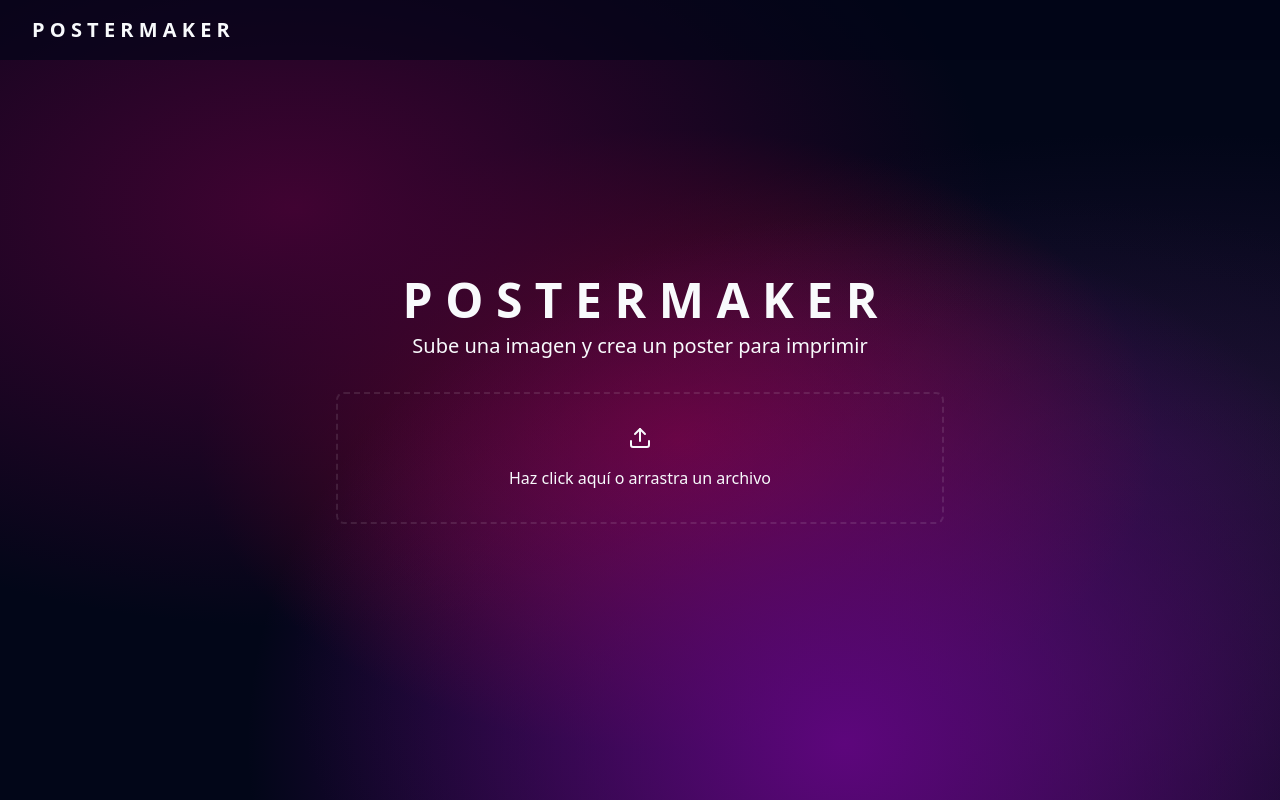
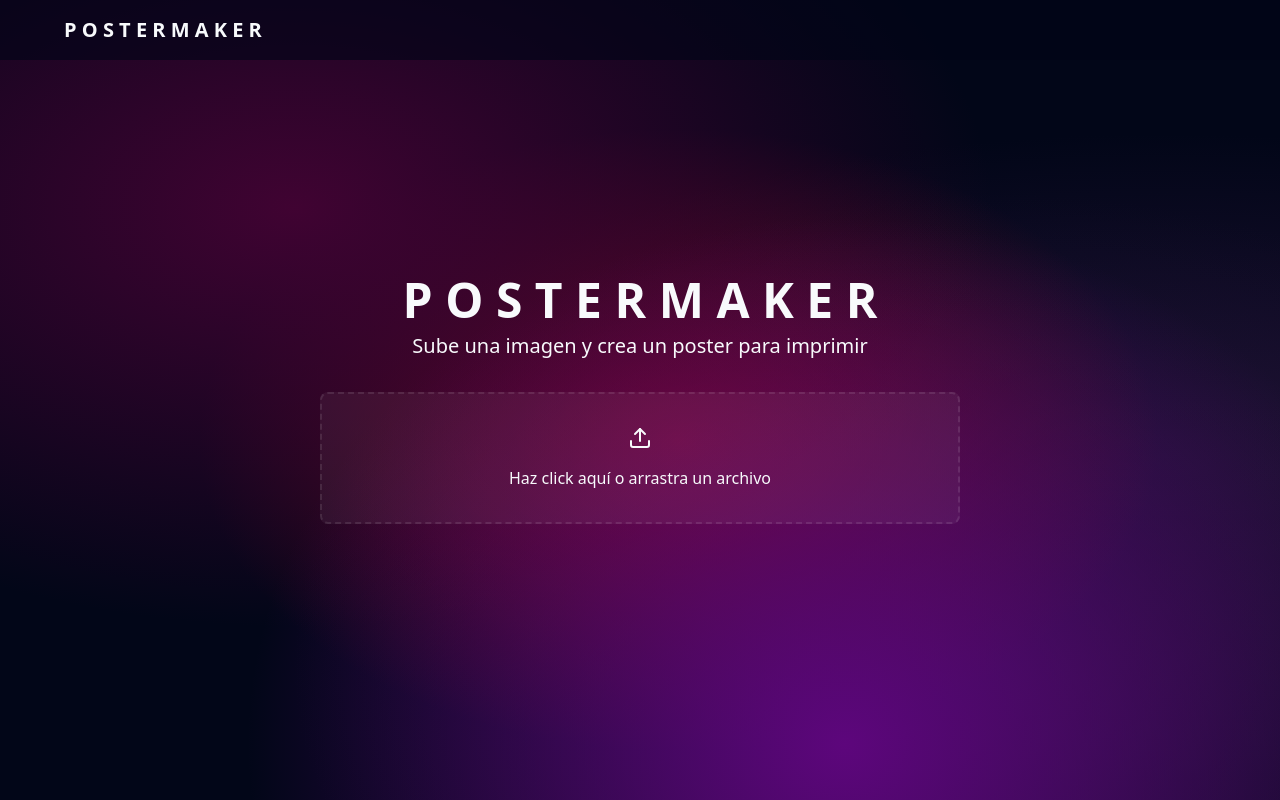
Before and after one commit to PabloRamDev/postermaker, a React app in the folder frontend/: page / in a window 1280 px wide. Built offline with nearby package versions, Linux system fonts and the light colour scheme; the HTML template or start-up script is replaced by a standard one.

Commit message:
fix large viewport

```diff
--- a/frontend/src/App.tsx
+++ b/frontend/src/App.tsx
@@ -45,7 +45,7 @@ function App() {
   const [newPrompt] = usePrompt();
 
   return (
-    <main className="flex frosted-backdrop h-dvh w-dvw px-8">
+    <main className="flex frosted-backdrop h-dvh w-dvw">
       <FormProvider {...methods}>
         <div className="flex flex-col items-center justify-center w-full gap-8 py-20">
           <TextSection
--- a/frontend/src/components/drop-zone.tsx
+++ b/frontend/src/components/drop-zone.tsx
@@ -45,7 +45,7 @@ export default function DropzoneInput() {
           {({ getRootProps, getInputProps }) => (
             <div
               {...getRootProps()}
-              className="flex flex-col items-center justify-center p-8 gap-4 border-2 rounded-md border-dashed w-full lg:w-1/2 cursor-pointer"
+              className="flex flex-col items-center justify-center p-8 gap-4 border-2 rounded-md bg-white/5 frosted-backdrop border-dashed w-full lg:w-1/2 cursor-pointer"
             >
               <input {...getInputProps()} onBlur={onBlur} />
 
--- a/frontend/src/components/layout/header.tsx
+++ b/frontend/src/components/layout/header.tsx
@@ -2,8 +2,8 @@ import React from 'react'
 
 export default function Header() {
   return (
-    <header className='fixed top-0 frosted-backdrop bg-background/65 h-auto py-4 px-8 w-full flex items-center z-10'>
-        <a className='font-black text-xl' href='/'>
+    <header className='fixed top-0 frosted-backdrop bg-background/65 h-auto py-4 px-8 lg:px-16 w-full flex items-center z-10'>
+        <a className='font-black lg:text-xl' href='/'>
             P O S T E R M A K E R
         </a>
 
--- a/frontend/src/components/submit-section.tsx
+++ b/frontend/src/components/submit-section.tsx
@@ -37,7 +37,7 @@ export default function SubmitSection() {
 
     try {
       const response = await axios.post(
-        "http://192.168.1.101:8000/api/image-pdf/",
+        `${import.meta.env.VITE_API_URL}/image-pdf/`,
         formData,
         {
           responseType: "blob", // Important for file download
```
